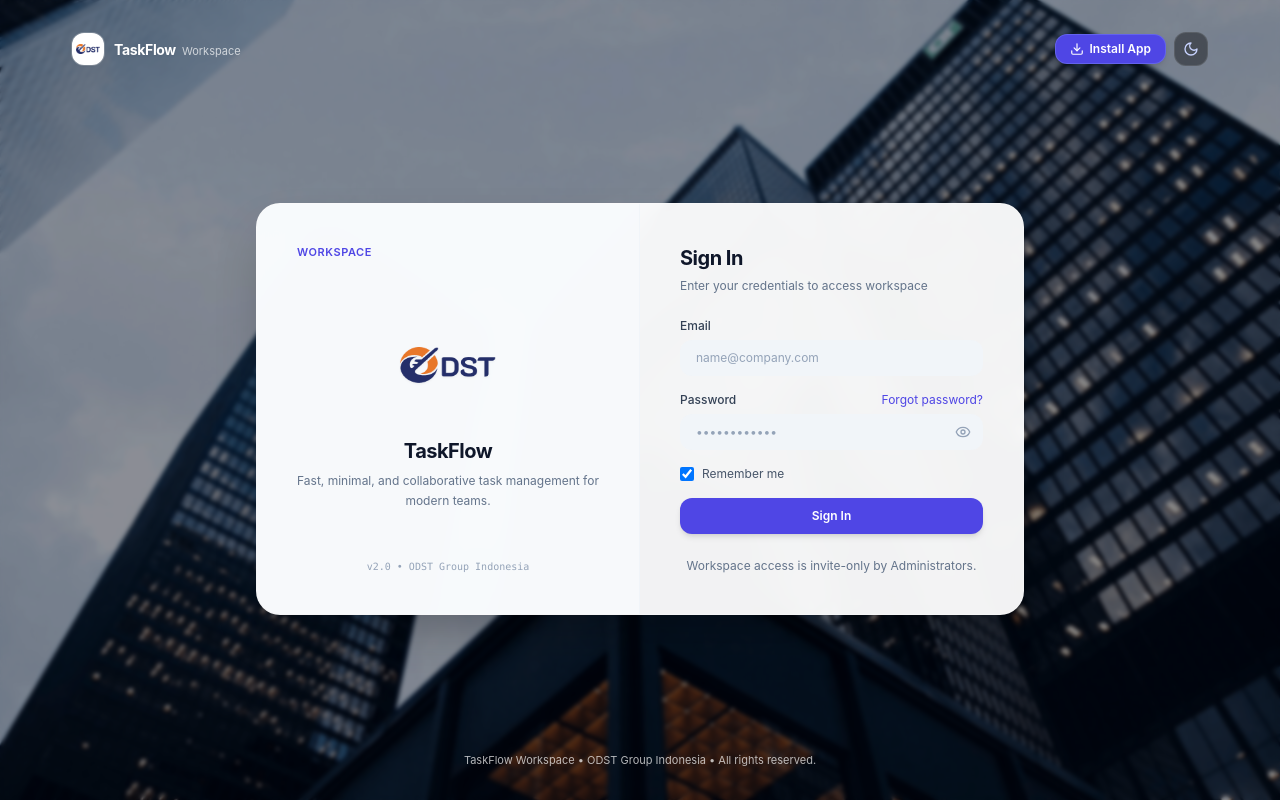
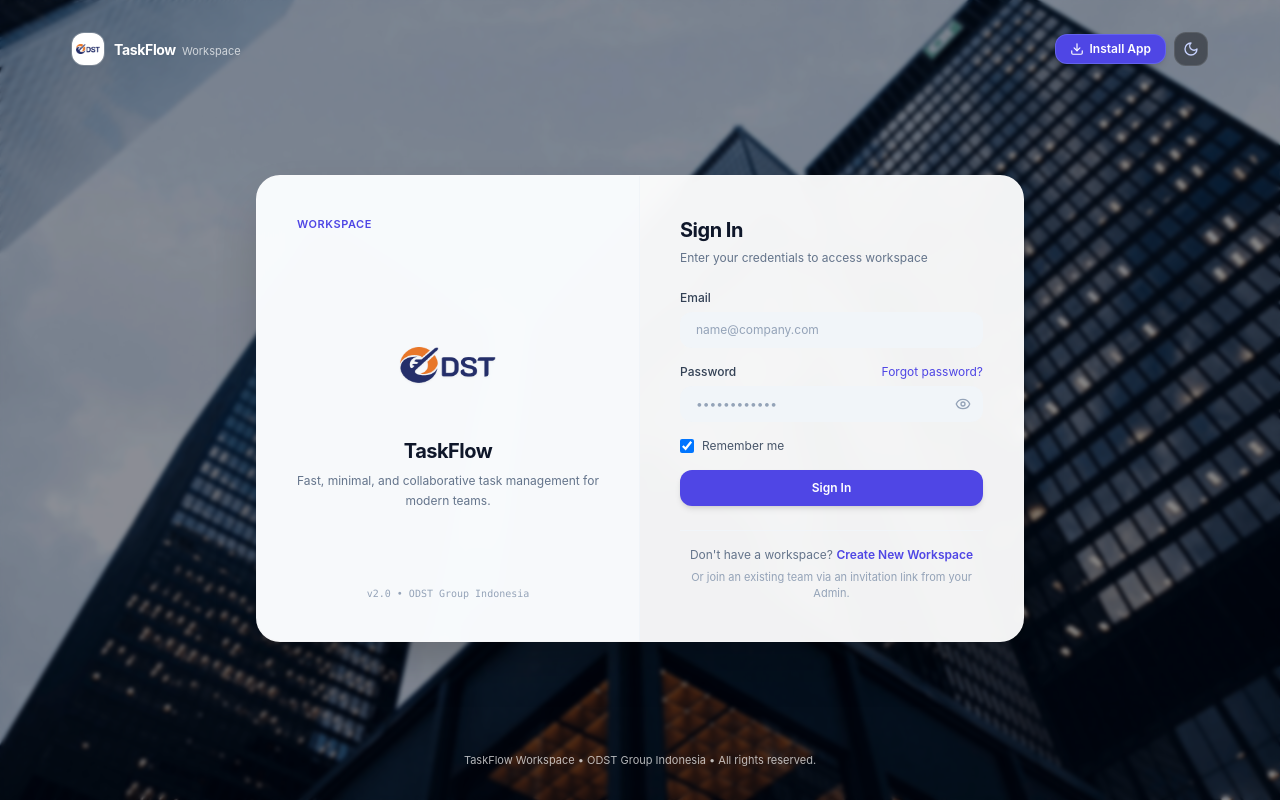
Before and after one commit to dimasalvarizk/TaskManagement, a Next.js app: page /login in a window 1280 px wide. Built offline with nearby package versions, Linux system fonts and the light colour scheme; no server answers; the database is empty.

Commit message:
feat(auth): add create workspace link on login page in English

```diff
--- a/src/app/login/page.tsx
+++ b/src/app/login/page.tsx
@@ -262,8 +262,19 @@
               </button>
             </form>
 
-            <div className="mt-6 text-center text-xs text-slate-500 dark:text-slate-400">
-              Workspace access is invite-only by Administrators.
+            <div className="mt-6 pt-4 border-t border-slate-100 dark:border-slate-800/80 text-center text-xs text-slate-500 dark:text-slate-400 space-y-1.5">
+              <div>
+                Don&apos;t have a workspace?{' '}
+                <Link
+                  href="/register"
+                  className="text-indigo-600 dark:text-indigo-400 font-semibold hover:underline"
+                >
+                  Create New Workspace
+                </Link>
+              </div>
+              <p className="text-[11px] text-slate-400 dark:text-slate-500">
+                Or join an existing team via an invitation link from your Admin.
+              </p>
             </div>
           </div>
         </div>
```
